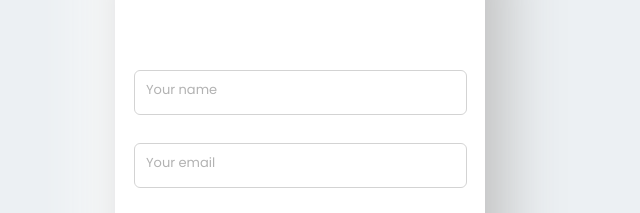
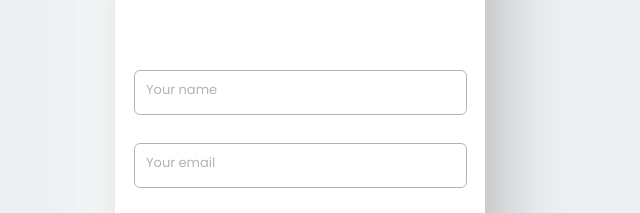
Before and after one commit to Valerij-Hering/Form, a website: page index.html in a window 1280 px wide. Shown: the part 199-412 px from the top of the page, 340-980 px from the left. Drawn offline with nearby package versions, Linux system fonts and the light colour scheme.

Commit message:
Update index.html

```diff
--- a/index.html
+++ b/index.html
@@ -83,7 +83,7 @@ input {
 width: 90%;
 height: 45px;
 border-radius: 6px;
-border: 1px solid rgb(211, 211, 211);
+border: 1px solid rgb(178, 178, 178);
 margin-bottom: 28px;
 outline: none;
 padding-left: 15px;
```
